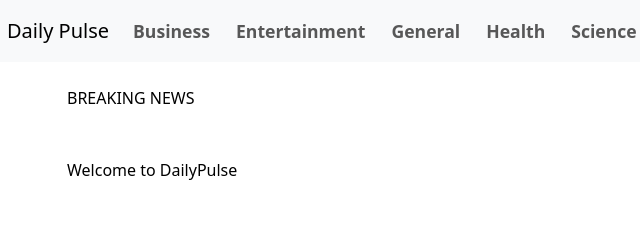
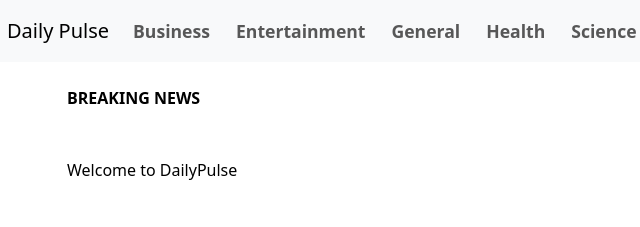
Before and after one commit to ramachandraa-ps/CodeNSurge-GuardiansofGit, a plain HTML site: page index.html in a window 1280 px wide. Shown: the top 227 px of the page, 15-655 px from the left. Drawn offline with nearby package versions, Linux system fonts and the light colour scheme; no server answers.

Commit message:
updated breaking news to bold

```diff
--- a/index.html
+++ b/index.html
@@ -67,7 +67,7 @@
     </nav>
 
     <div class="container mt-4">
-        <div class="breaking-news-info" id="BreakingNewsinfo">BREAKING NEWS</div>
+        <div class="breaking-news-info" id="BreakingNewsinfo"><b>BREAKING NEWS</b></div>
       </div>
     <div class="container mt-4" id="breakingNewsContainer">
         <div class="row" id="breakingNews"></div>
```
